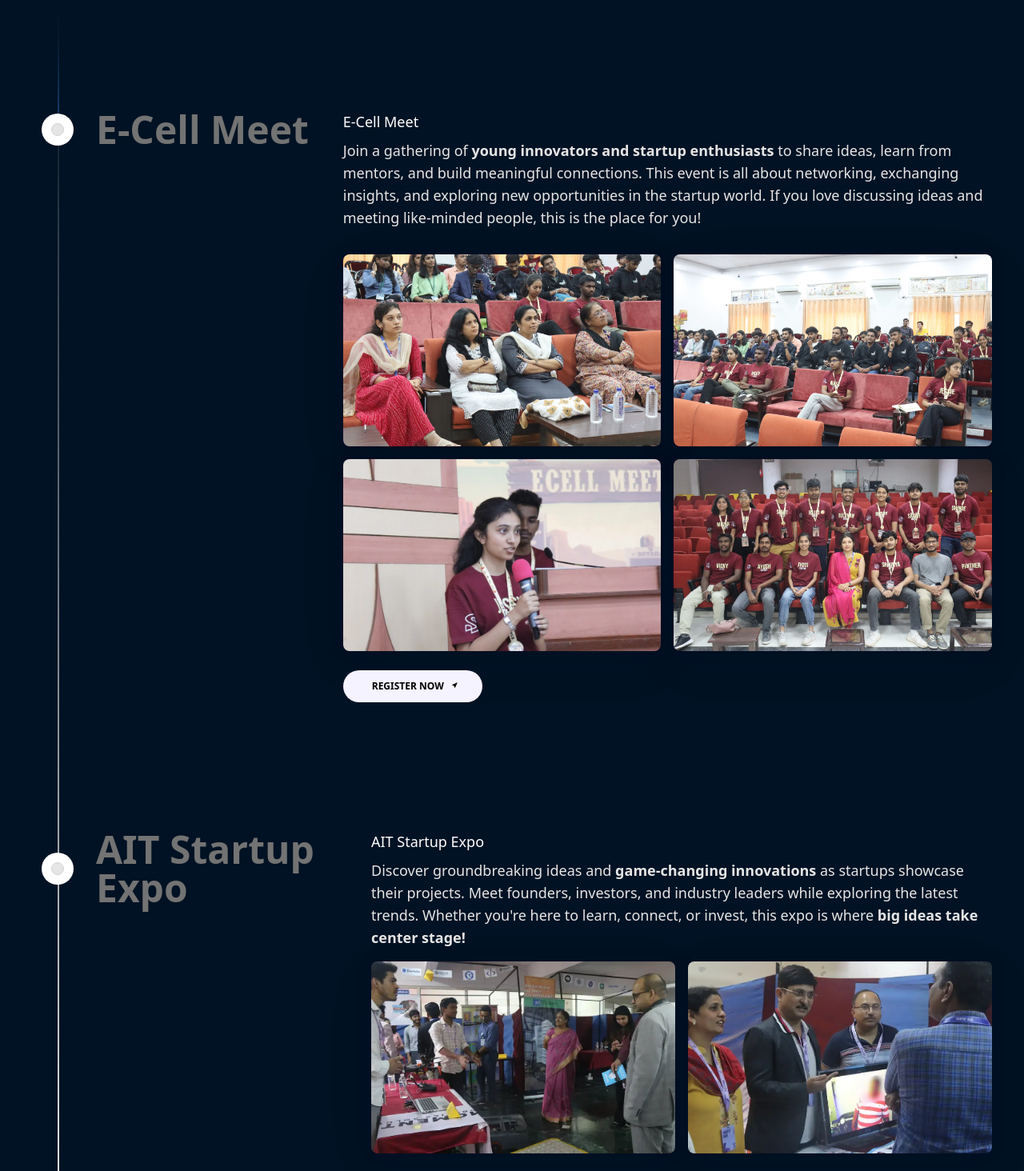
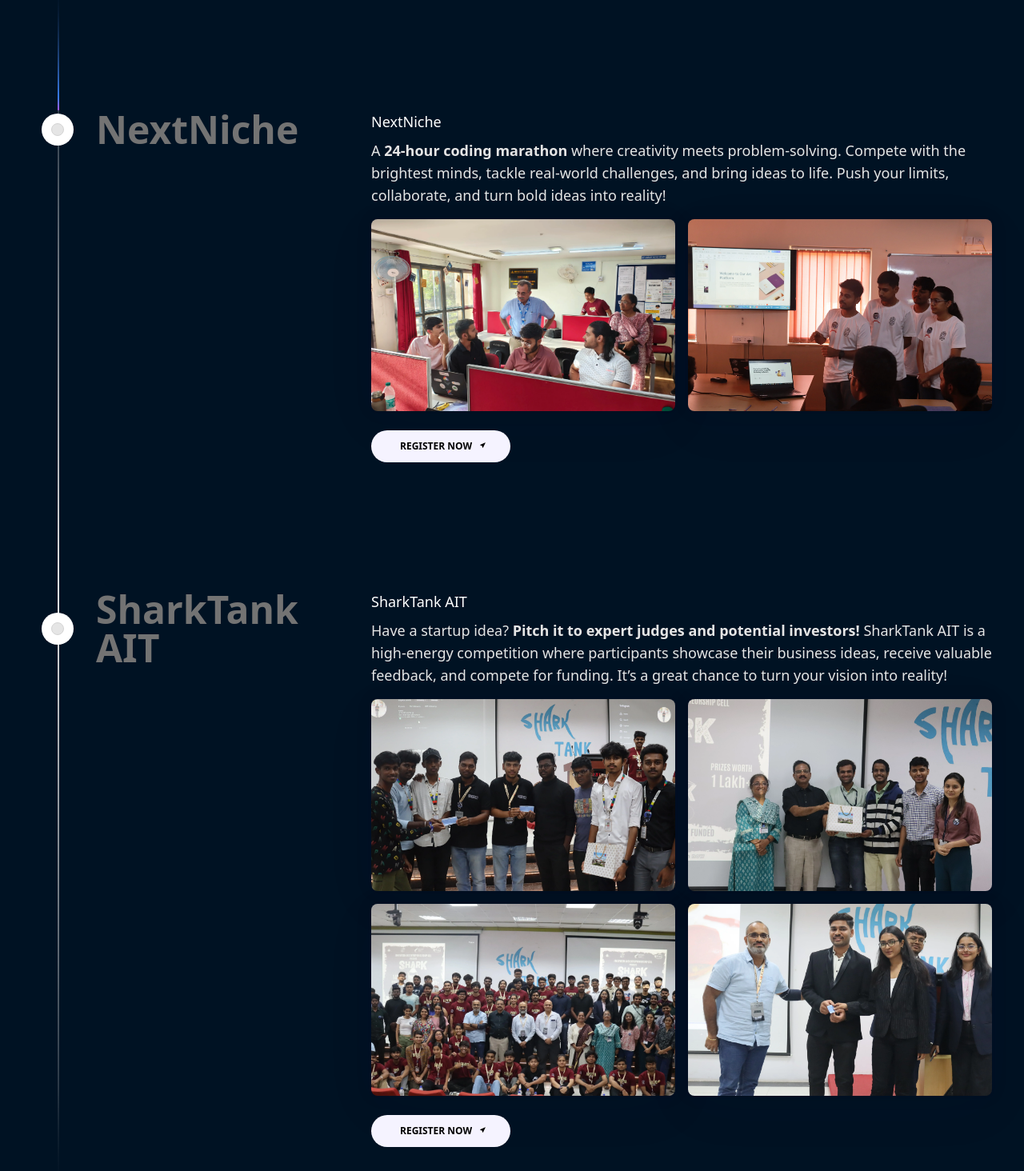
Before and after one commit to I-E-Cell/StartupSaga3.0, a React (Vite) app: page / in a window 1280 px wide. Shown: the part 1380-2844 px from the top of the page at 80% size. Built offline with nearby package versions, Linux system fonts and the light colour scheme.

Commit message:
removed events
Signed-off-by: ArunKushhhh <arunkushwaha_230604@aitpune.edu.in>

```diff
--- a/src/components/SponsorSlab.jsx
+++ b/src/components/SponsorSlab.jsx
@@ -3,17 +3,18 @@
 
 const SponsorSlab = ({ sponsorImage, sponsorAlt = "sponsor", logoWidth = "w-2/3", sponsorLink = "#" }) => {
   return (
-    <div className="relative w-[70%] md:w-auto flex justify-center items-center">
-      <img src={Slab} alt="slab" />
+    <div className="relative md:w-auto flex justify-center items-center">
+      <img src={Slab} alt="slab" className="w-[70%] md:w-[80%]" />
       <a
         href={sponsorLink}
         target="_blank"
         rel="noopener noreferrer"
-        className={`absolute top-1/2 left-1/2 -translate-x-1/2 -translate-y-1/3 ${logoWidth}`}
+        className={`absolute top-1/2 left-1/2 -translate-x-1/2 -translate-y-1/3 flex justify-center ${logoWidth}`}
       >
         <img
           src={sponsorImage}
           alt={sponsorAlt}
+          className="w-[70%] md:w-[80%]"
         />
       </a>
     </div>
--- a/src/data/Events.jsx
+++ b/src/data/Events.jsx
@@ -1,47 +1,47 @@
 import React from "react";
 
 export const EventData = [
-  {
-    title: "E-Cell Meet",
-    eventType: "general",
-    registrationLink: "https://docs.google.com/forms/d/e/1FAIpQLSc_eDI8Hz5CYOlQyopVUtVt-Sjufhei2CXPcKfk4PKGfjLUyg/viewform?usp=sharing",
-    content: (
-      <div key="E-Cell Meet">
-        <p className="text-neutral-200 text-[14px] md:text-lg font-normal mb-8">
-          Join a gathering of{" "}
-          <span className="font-semibold">
-            young innovators and startup enthusiasts
-          </span>{" "}
-          to share ideas, learn from mentors, and build meaningful connections.
-          This event is all about networking, exchanging insights, and exploring
-          new opportunities in the startup world. If you love discussing ideas
-          and meeting like-minded people, this is the place for you!
-        </p>
-        <div className="grid grid-cols-2 gap-4">
-          <img
-            src="/images/ecellMeet1.webp"
-            alt="startup template"
-            className="rounded-lg object-cover h-20 md:h-44 lg:h-60 w-full shadow-[0_0_24px_rgba(34,_42,_53,_0.06),_0_1px_1px_rgba(0,_0,_0,_0.05),_0_0_0_1px_rgba(34,_42,_53,_0.04),_0_0_4px_rgba(34,_42,_53,_0.08),_0_16px_68px_rgba(47,_48,_55,_0.05),_0_1px_0_rgba(255,_255,_255,_0.1)_inset]"
-          />
-          <img
-            src="/images/ecellMeet2.webp"
-            alt="startup template"
-            className="rounded-lg object-cover h-20 md:h-44 lg:h-60 w-full shadow-[0_0_24px_rgba(34,_42,_53,_0.06),_0_1px_1px_rgba(0,_0,_0,_0.05),_0_0_0_1px_rgba(34,_42,_53,_0.04),_0_0_4px_rgba(34,_42,_53,_0.08),_0_16px_68px_rgba(47,_48,_55,_0.05),_0_1px_0_rgba(255,_255,_255,_0.1)_inset]"
-          />
-          <img
-            src="/images/ecellMeet3.webp"
-            alt="startup template"
-            className="rounded-lg object-cover h-20 md:h-44 lg:h-60 w-full shadow-[0_0_24px_rgba(34,_42,_53,_0.06),_0_1px_1px_rgba(0,_0,_0,_0.05),_0_0_0_1px_rgba(34,_42,_53,_0.04),_0_0_4px_rgba(34,_42,_53,_0.08),_0_16px_68px_rgba(47,_48,_55,_0.05),_0_1px_0_rgba(255,_255,_255,_0.1)_inset]"
-          />
-          <img
-            src="/images/ecellMeet4.webp"
-            alt="startup template"
-            className="rounded-lg object-cover h-20 md:h-44 lg:h-60 w-full shadow-[0_0_24px_rgba(34,_42,_53,_0.06),_0_1px_1px_rgba(0,_0,_0,_0.05),_0_0_0_1px_rgba(34,_42,_53,_0.04),_0_0_4px_rgba(34,_42,_53,_0.08),_0_16px_68px_rgba(47,_48,_55,_0.05),_0_1px_0_rgba(255,_255,_255,_0.1)_inset]"
-          />
-        </div>
-      </div>
-    ),
-  },
+  // {
+  //   title: "E-Cell Meet",
+  //   eventType: "general",
+  //   registrationLink: "https://docs.google.com/forms/d/e/1FAIpQLSc_eDI8Hz5CYOlQyopVUtVt-Sjufhei2CXPcKfk4PKGfjLUyg/viewform?usp=sharing",
+  //   content: (
+  //     <div key="E-Cell Meet">
+  //       <p className="text-neutral-200 text-[14px] md:text-lg font-normal mb-8">
+  //         Join a gathering of{" "}
+  //         <span className="font-semibold">
+  //           young innovators and startup enthusiasts
+  //         </span>{" "}
+  //         to share ideas, learn from mentors, and build meaningful connections.
+  //         This event is all about networking, exchanging insights, and exploring
+  //         new opportunities in the startup world. If you love discussing ideas
+  //         and meeting like-minded people, this is the place for you!
+  //       </p>
+  //       <div className="grid grid-cols-2 gap-4">
+  //         <img
+  //           src="/images/ecellMeet1.webp"
+  //           alt="startup template"
+  //           className="rounded-lg object-cover h-20 md:h-44 lg:h-60 w-full shadow-[0_0_24px_rgba(34,_42,_53,_0.06),_0_1px_1px_rgba(0,_0,_0,_0.05),_0_0_0_1px_rgba(34,_42,_53,_0.04),_0_0_4px_rgba(34,_42,_53,_0.08),_0_16px_68px_rgba(47,_48,_55,_0.05),_0_1px_0_rgba(255,_255,_255,_0.1)_inset]"
+  //         />
+  //         <img
+  //           src="/images/ecellMeet2.webp"
+  //           alt="startup template"
+  //           className="rounded-lg object-cover h-20 md:h-44 lg:h-60 w-full shadow-[0_0_24px_rgba(34,_42,_53,_0.06),_0_1px_1px_rgba(0,_0,_0,_0.05),_0_0_0_1px_rgba(34,_42,_53,_0.04),_0_0_4px_rgba(34,_42,_53,_0.08),_0_16px_68px_rgba(47,_48,_55,_0.05),_0_1px_0_rgba(255,_255,_255,_0.1)_inset]"
+  //         />
+  //         <img
+  //           src="/images/ecellMeet3.webp"
+  //           alt="startup template"
+  //           className="rounded-lg object-cover h-20 md:h-44 lg:h-60 w-full shadow-[0_0_24px_rgba(34,_42,_53,_0.06),_0_1px_1px_rgba(0,_0,_0,_0.05),_0_0_0_1px_rgba(34,_42,_53,_0.04),_0_0_4px_rgba(34,_42,_53,_0.08),_0_16px_68px_rgba(47,_48,_55,_0.05),_0_1px_0_rgba(255,_255,_255,_0.1)_inset]"
+  //         />
+  //         <img
+  //           src="/images/ecellMeet4.webp"
+  //           alt="startup template"
+  //           className="rounded-lg object-cover h-20 md:h-44 lg:h-60 w-full shadow-[0_0_24px_rgba(34,_42,_53,_0.06),_0_1px_1px_rgba(0,_0,_0,_0.05),_0_0_0_1px_rgba(34,_42,_53,_0.04),_0_0_4px_rgba(34,_42,_53,_0.08),_0_16px_68px_rgba(47,_48,_55,_0.05),_0_1px_0_rgba(255,_255,_255,_0.1)_inset]"
+  //         />
+  //       </div>
+  //     </div>
+  //   ),
+  // },
   // {
   //   title: "Standup Show",
   //   eventType: "general",
@@ -72,35 +72,35 @@
   //     </div>
   //   ),
   // },
-  {
-    title: "AIT Startup Expo",
-    eventType: "general",
-    registrationLink: "https://unstop.com/o/T4EUbGL?lb=oMWmuaV&utm_medium=Share&utm_source=shortUrl",
-    content: (
-      <div key="AIT Startup Expo">
-        <p className="text-neutral-200 text-[14px] md:text-lg font-normal mb-4">
-          Discover groundbreaking ideas and{" "}
-          <span className="font-semibold">game-changing innovations </span> as
-          startups showcase their projects. Meet founders, investors, and
-          industry leaders while exploring the latest trends. Whether you're
-          here to learn, connect, or invest, this expo is where{" "}
-          <span className="font-semibold">big ideas take center stage!</span>
-        </p>
-        <div className="grid grid-cols-2 gap-4">
-          <img
-            src="/images/expo1.webp"
-            alt="hero template"
-            className="rounded-lg object-cover h-20 md:h-44 lg:h-60 w-full shadow-[0_0_24px_rgba(34,_42,_53,_0.06),_0_1px_1px_rgba(0,_0,_0,_0.05),_0_0_0_1px_rgba(34,_42,_53,_0.04),_0_0_4px_rgba(34,_42,_53,_0.08),_0_16px_68px_rgba(47,_48,_55,_0.05),_0_1px_0_rgba(255,_255,_255,_0.1)_inset]"
-          />
-          <img
-            src="/images/expo2.webp"
-            alt="feature template"
-            className="rounded-lg object-cover h-20 md:h-44 lg:h-60 w-full shadow-[0_0_24px_rgba(34,_42,_53,_0.06),_0_1px_1px_rgba(0,_0,_0,_0.05),_0_0_0_1px_rgba(34,_42,_53,_0.04),_0_0_4px_rgba(34,_42,_53,_0.08),_0_16px_68px_rgba(47,_48,_55,_0.05),_0_1px_0_rgba(255,_255,_255,_0.1)_inset]"
-          />
-        </div>
-      </div>
-    ),
-  },
+  // {
+  //   title: "AIT Startup Expo",
+  //   eventType: "general",
+  //   registrationLink: "https://unstop.com/o/T4EUbGL?lb=oMWmuaV&utm_medium=Share&utm_source=shortUrl",
+  //   content: (
+  //     <div key="AIT Startup Expo">
+  //       <p className="text-neutral-200 text-[14px] md:text-lg font-normal mb-4">
+  //         Discover groundbreaking ideas and{" "}
+  //         <span className="font-semibold">game-changing innovations </span> as
+  //         startups showcase their projects. Meet founders, investors, and
+  //         industry leaders while exploring the latest trends. Whether you're
+  //         here to learn, connect, or invest, this expo is where{" "}
+  //         <span className="font-semibold">big ideas take center stage!</span>
+  //       </p>
+  //       <div className="grid grid-cols-2 gap-4">
+  //         <img
+  //           src="/images/expo1.webp"
+  //           alt="hero template"
+  //           className="rounded-lg object-cover h-20 md:h-44 lg:h-60 w-full shadow-[0_0_24px_rgba(34,_42,_53,_0.06),_0_1px_1px_rgba(0,_0,_0,_0.05),_0_0_0_1px_rgba(34,_42,_53,_0.04),_0_0_4px_rgba(34,_42,_53,_0.08),_0_16px_68px_rgba(47,_48,_55,_0.05),_0_1px_0_rgba(255,_255,_255,_0.1)_inset]"
+  //         />
+  //         <img
+  //           src="/images/expo2.webp"
+  //           alt="feature template"
+  //           className="rounded-lg object-cover h-20 md:h-44 lg:h-60 w-full shadow-[0_0_24px_rgba(34,_42,_53,_0.06),_0_1px_1px_rgba(0,_0,_0,_0.05),_0_0_0_1px_rgba(34,_42,_53,_0.04),_0_0_4px_rgba(34,_42,_53,_0.08),_0_16px_68px_rgba(47,_48,_55,_0.05),_0_1px_0_rgba(255,_255,_255,_0.1)_inset]"
+  //         />
+  //       </div>
+  //     </div>
+  //   ),
+  // },
   {
     title: "NextNiche",
     eventType: "general",
```
